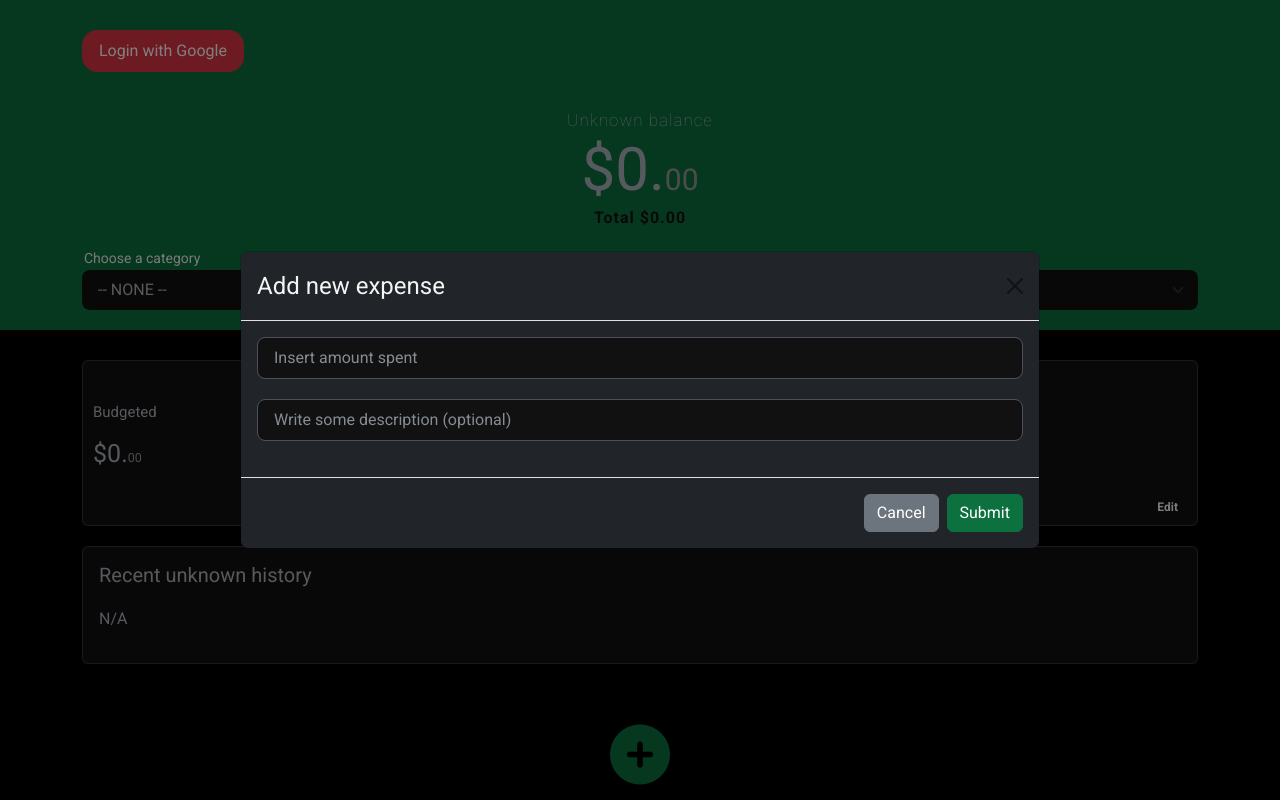
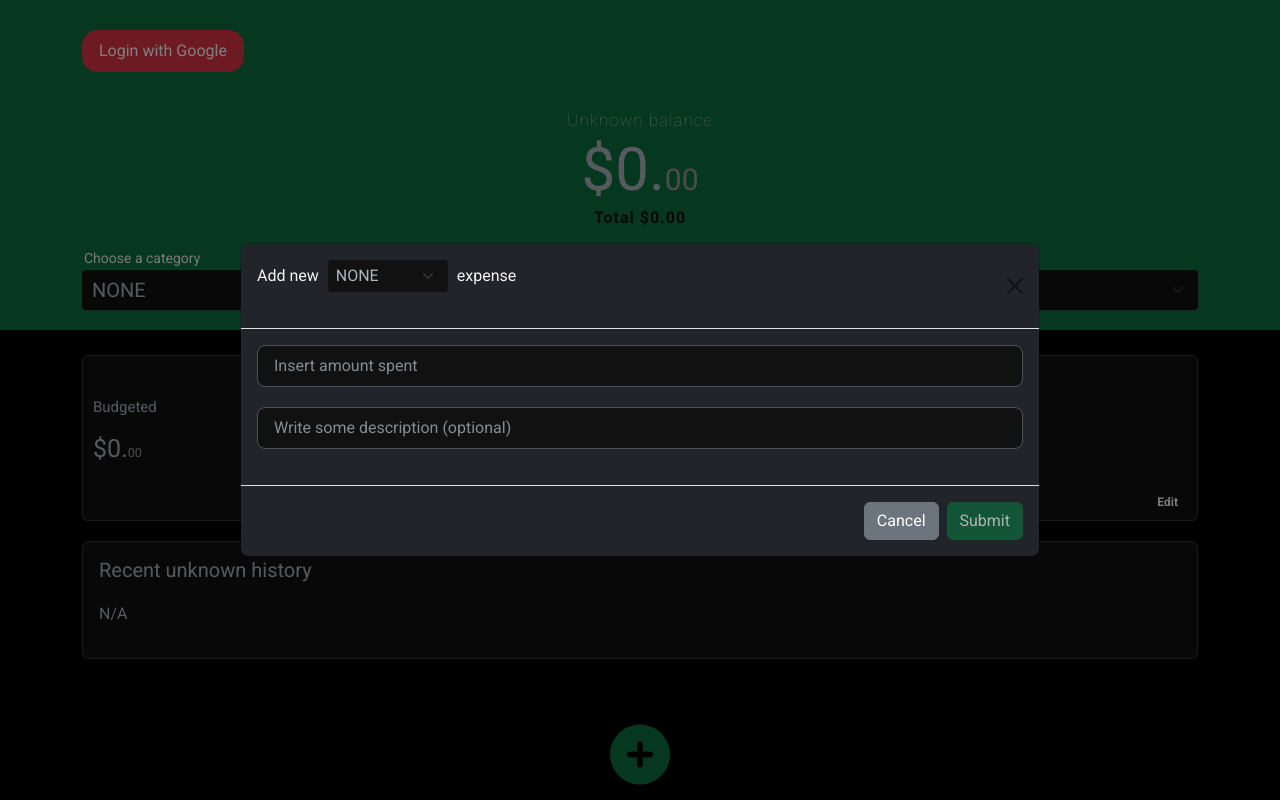
Before and after one commit to saadixl/Budgetics, a React (Create React App) app: page / in a window 1280 px wide. Both pictures are taken after a click on the icon 640 px from the left and 755 px from the top of the page. Built offline with nearby package versions, Linux system fonts and the light colour scheme.

Commit message:
Refactor budget type selector and use it on add modal as well

```diff
--- a/src/AddModal.js
+++ b/src/AddModal.js
@@ -3,6 +3,7 @@ import Modal from "react-bootstrap/Modal";
 import Row from "react-bootstrap/Row";
 import Col from "react-bootstrap/Col";
 import Form from "react-bootstrap/Form";
+import { BudgetTypeSelector } from "./BudgetTypes";
 
 function AddModal(props) {
   const {
@@ -11,7 +12,14 @@ function AddModal(props) {
     handleTrackExpenseClick,
     onHide,
     selectedBudgetType,
+    remoteBudgets,
+    setSelectedBudgetType,
   } = props;
+
+  const handleBudgetTypeSelect = (selected) => {
+    setSelectedBudgetType(selected);
+  };
+
   return (
     <Modal
       {...props}
@@ -21,8 +29,17 @@ function AddModal(props) {
       className="add-modal"
     >
       <Modal.Header closeButton>
-        <Modal.Title id="contained-modal-title-vcenter">
-          Add new {selectedBudgetType} expense
+        <Modal.Title
+          id="contained-modal-title-vcenter"
+          className="add-modal-title"
+        >
+          Add new{" "}
+          <BudgetTypeSelector
+            onChange={handleBudgetTypeSelect}
+            remoteBudgets={remoteBudgets}
+            selectedBudgetType={selectedBudgetType}
+          />{" "}
+          expense
         </Modal.Title>
       </Modal.Header>
       <Modal.Body>
@@ -52,6 +69,7 @@ function AddModal(props) {
           Cancel
         </Button>
         <Button
+          disabled={selectedBudgetType === ""}
           className="money-green"
           onClick={() => {
             handleTrackExpenseClick();
--- a/src/App.js
+++ b/src/App.js
@@ -5,7 +5,11 @@ import Col from "react-bootstrap/Col";
 import { ToastContainer } from "react-toastify";
 import AddModal from "./AddModal";
 import Header from "./Header";
-import BudgetTypes, { getBudgetTitle, BudgetTypesEditor } from "./BudgetTypes";
+import {
+  getBudgetTitle,
+  BudgetTypesEditor,
+  BudgetTypeSelector,
+} from "./BudgetTypes";
 import BalanceCard, { EditableCard } from "./BalanceCard";
 import History from "./History";
 import { AllBudgetsChart } from "./Chart";
@@ -152,6 +156,8 @@ function App() {
           handleDescriptionChange={handleDescriptionChange}
           handleTrackExpenseClick={handleTrackExpenseClick}
           selectedBudgetType={selectedBudgetType}
+          setSelectedBudgetType={setSelectedBudgetType}
+          remoteBudgets={remoteBudgets}
         />
         <BudgetTypesEditor
           uid={currentUid}
@@ -178,9 +184,11 @@ function App() {
           />
         </Col>
         <Col className="budget-type-wrapper" xs={12}>
-          <BudgetTypes
-            setSelectedBudgetType={setSelectedBudgetType}
+          <span className="category-dropdown-label">Choose a category</span>
+          <BudgetTypeSelector
+            onChange={setSelectedBudgetType}
             remoteBudgets={remoteBudgets}
+            selectedBudgetType={selectedBudgetType}
           />
         </Col>
         <Col xs={6}>
--- a/src/BudgetTypes.js
+++ b/src/BudgetTypes.js
@@ -5,43 +5,6 @@ import Modal from "react-bootstrap/Modal";
 import Row from "react-bootstrap/Row";
 import Col from "react-bootstrap/Col";
 import { showAlert } from "./utils";
-
-export default function BudgetTypes(props) {
-  const [budgetTypes, setBudgetTypes] = useState([]);
-  const { remoteBudgets, setSelectedBudgetType } = props;
-
-  useEffect(() => {
-    setBudgetTypes(remoteBudgets);
-  }, [remoteBudgets, setBudgetTypes]);
-
-  function handleChange(e) {
-    setSelectedBudgetType(e.target.value);
-  }
-
-  const options = budgetTypes.map((budgetType) => {
-    const { title, key } = budgetType;
-    return (
-      <option key={key} value={key}>
-        {title}
-      </option>
-    );
-  });
-
-  return (
-    <div>
-      <span className="category-dropdown-label">Choose a category</span>
-      <Form.Select
-        onChange={handleChange}
-        data-bs-theme="dark"
-        aria-label="Default select example"
-        size="lg"
-      >
-        <option value="">-- NONE --</option>
-        {options}
-      </Form.Select>
-    </div>
-  );
-}
 
 export function getBudgetTitle(budgetTypes, key) {
   if (key) {
@@ -181,3 +144,37 @@ export function BudgetTypesEditor(props) {
     </Modal>
   );
 }
+
+export function BudgetTypeSelector(props) {
+  const { selectedBudgetType, remoteBudgets, onChange } = props;
+  const [selected, setSelected] = useState("");
+  useEffect(() => {
+    setSelected(selectedBudgetType);
+  }, [remoteBudgets, setSelected, selectedBudgetType]);
+  const options = remoteBudgets.map((rb, i) => {
+    const { title, key } = rb;
+    return (
+      <option key={i} value={key}>
+        {title}
+      </option>
+    );
+  });
+  options.unshift(<option value="">NONE</option>);
+
+  return (
+    <>
+      <Form.Select
+        value={selected}
+        onChange={(e) => {
+          onChange(e.target.value);
+        }}
+        className="budget-type-selector"
+        data-bs-theme="dark"
+        size="sm"
+        aria-label="Default select example"
+      >
+        {options}
+      </Form.Select>
+    </>
+  );
+}
--- a/src/index.css
+++ b/src/index.css
@@ -228,3 +228,28 @@ body {
 .history-wrapper {
   margin-bottom: 20px;
 }
+
+select.budget-type-selector {
+  display: inline;
+  width: 120px;
+  border: none !important;
+  outline: none !important;
+  box-shadow: none !important;
+  font-size: 16px;
+  margin-left: 5px;
+  margin-right: 5px;
+}
+
+.add-modal-title {
+  font-size: 16px;
+}
+
+.budget-type-wrapper .budget-type-selector {
+  clear: both;
+  display: block;
+  width: 100%;
+  margin: 0;
+  margin-bottom: 15px;
+  font-size: 20px;
+  padding: 5px 10px;
+}
```
